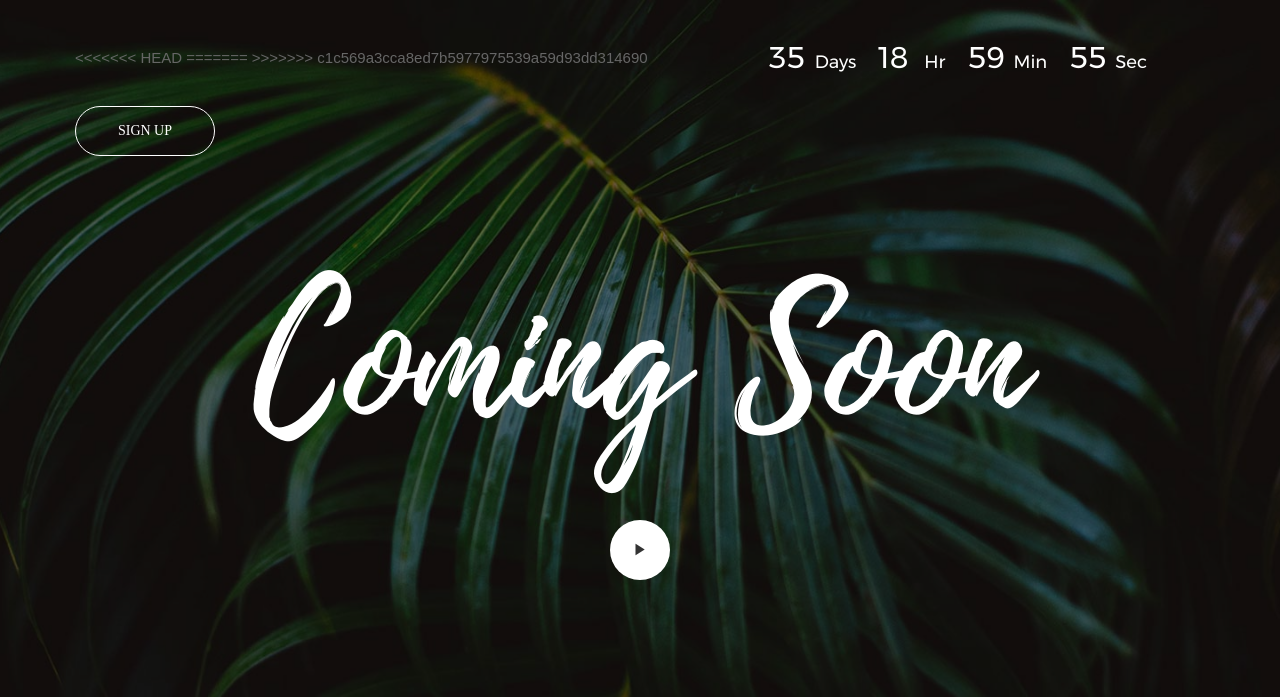
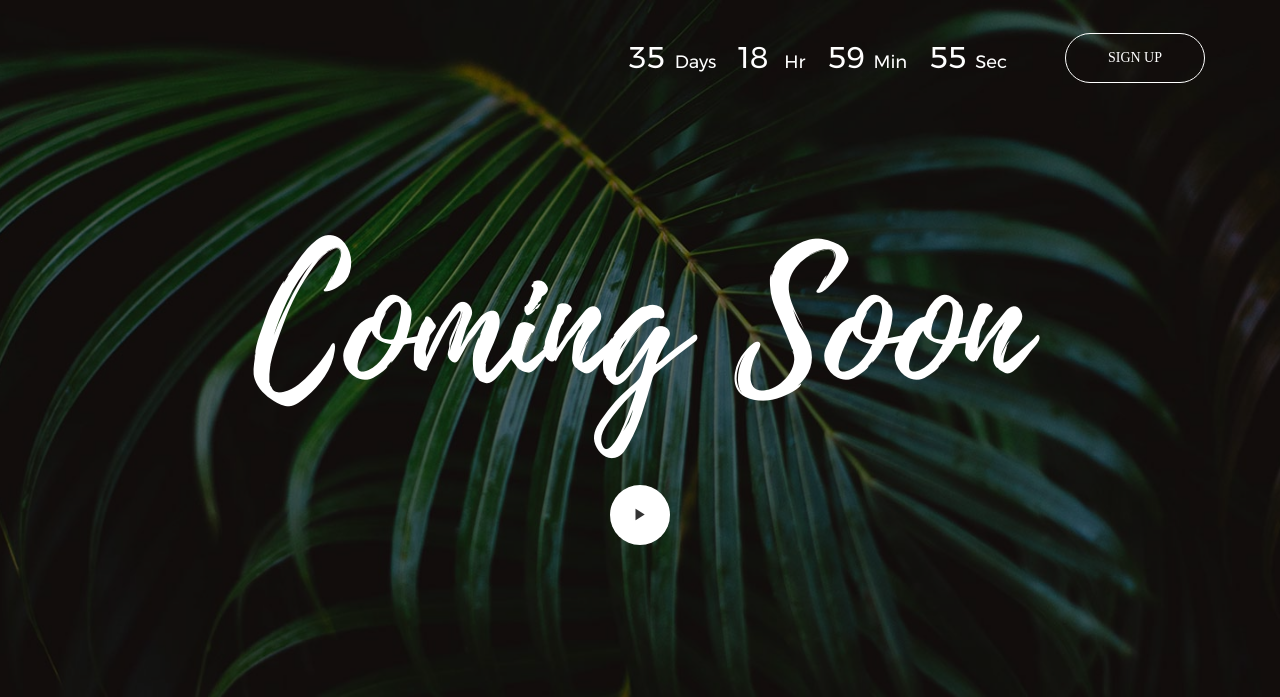
Before and after one commit to rajutanha/rajutanha.github.io, a plain HTML site: page index.html in a window 1280 px wide. Shown: the top 697 px of the page. Drawn offline with Linux system fonts and the light colour scheme; a web font is replaced by a local one.

Commit message:
somthing change

```diff
--- a/index.html
+++ b/index.html
@@ -35,11 +35,7 @@
 		<!--  -->
 		<div class="w-full flex-w flex-sb-m">
 			<div class="wrappic1 m-r-30 m-t-10 m-b-10">
-<<<<<<< HEAD
 
-=======
-
->>>>>>> c1c569a3cca8ed7b5977975539a59d93dd314690
 			</div>
 
 			<div class="flex-w cd100 p-t-15 p-b-15 p-r-36">
```
